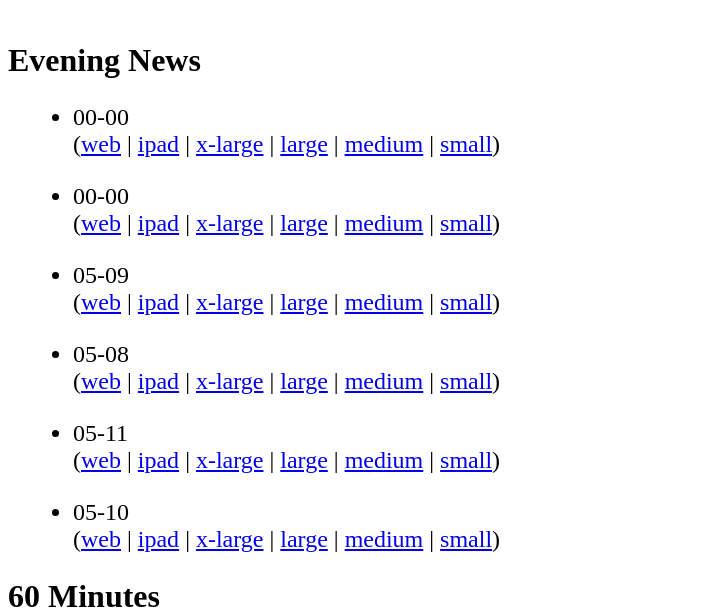
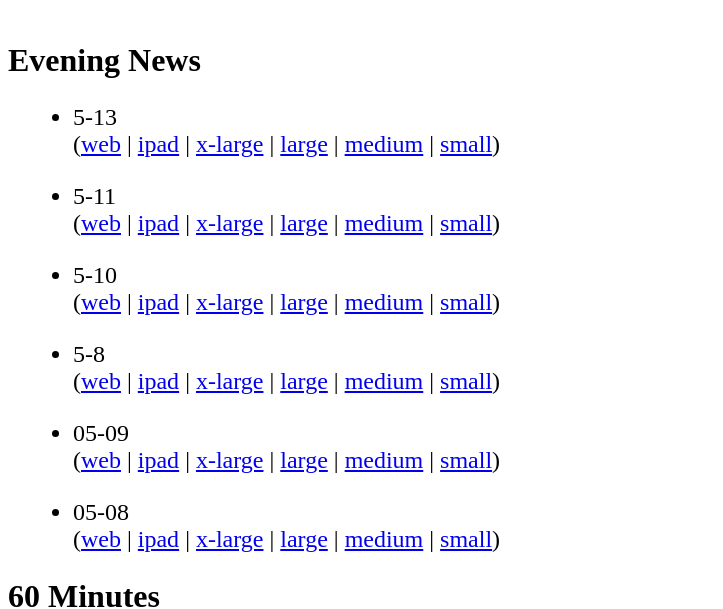
Before and after one commit to jkutner/cbsfeed, a Jekyll site: the page built from index.html, in a window 1280 px wide. Shown: the part 243-852 px from the top of the page, without its empty margins (0-723 px from the left). Built offline with Jekyll 4.4.1, drawn with Linux system fonts in a browser that asks for light colours; nearby versions of some CDN libraries; some of the changed lines change nothing that is shown.

Commit message:
Updating with latest episdoes

```diff
--- a/_data/evening_news.yml
+++ b/_data/evening_news.yml
@@ -1,14 +1,14 @@
 ---
-- title: 00-00
+- title: 5-13
   links:
     orig: /videos/513-markets-surge-past-milestones-despite-weak-economy-medal-of-honor-recipient-shares-harrowing-tale-of-heroism/
-    ipad: ipad-streaming.cbsnews.com/media/mpx/2014/05/12/253400131829/EN_FULL_0511_replace_tablet.m3u8
+    ipad: ipad-streaming.cbsnews.com/media/mpx/2014/05/13/255233091977/EN_051314_FULL_phone.m3u8
     mp4_240: media\/2014\/05\/12\/253400131829\/EN_FULL_0511_replace_240.mp4
     mp4_740: media\/2014\/05\/12\/253400131829\/EN_FULL_0511_replace_740.mp4
     mp4_796: media\/2014\/05\/12\/253400131829\/EN_FULL_0511_replace_796.mp4
     mp4_1296: media\/2014\/05\/12\/253400131829\/EN_FULL_0511_replace_1296.mp4
-  date: 00-00
-- title: 00-00
+  date: 5-13
+- title: 5-11
   links:
     orig: /videos/511-violent-tornado-destroys-homes-buildings-in-missouri-town-singer-ben-harper-teams-up-with-mom/
     ipad: ''
@@ -16,7 +16,25 @@
     mp4_740: ''
     mp4_796: ''
     mp4_1296: ''
-  date: 00-00
+  date: 5-11
+- title: 5-10
+  links:
+    orig: /videos/510-outrage-grows-in-nigeria-over-abducted-schoolgirls-young-musicians-gather-for-master-class-with-jazz-great/
+    ipad: ''
+    mp4_240: ''
+    mp4_740: ''
+    mp4_796: ''
+    mp4_1296: ''
+  date: 5-10
+- title: 5-8
+  links:
+    orig: /videos/58-va-medical-centers-to-undergo-face-to-face-audits-thompson-trio-honors-rich-family-history-through-lacrosse/
+    ipad: ''
+    mp4_240: ''
+    mp4_740: ''
+    mp4_796: ''
+    mp4_1296: ''
+  date: 5-8
 - title: 05-09
   links:
     orig: /videos/5-9-businessman-richard-parsons-named-interim-clippers-ceo-son-travels-to-amazon-jungle-to-reconnect-with-mother/
@@ -35,21 +53,3 @@
     mp4_796: media\/2014\/05\/12\/253400131829\/EN_FULL_0511_replace_796.mp4
     mp4_1296: media\/2014\/05\/12\/253400131829\/EN_FULL_0511_replace_1296.mp4
   date: 05-08
-- title: 05-11
-  links:
-    orig: /videos/5-11-violent-tornado-destroys-homes-buildings-in-missouri-town-singer-ben-harper-teams-up-with-mom/
-    ipad: ipad-streaming.cbsnews.com/media/mpx/2014/05/12/253400131829/EN_FULL_0511_replace_tablet.m3u8
-    mp4_240: media\/2014\/05\/12\/253400131829\/EN_FULL_0511_replace_240.mp4
-    mp4_740: media\/2014\/05\/12\/253400131829\/EN_FULL_0511_replace_740.mp4
-    mp4_796: media\/2014\/05\/12\/253400131829\/EN_FULL_0511_replace_796.mp4
-    mp4_1296: media\/2014\/05\/12\/253400131829\/EN_FULL_0511_replace_1296.mp4
-  date: 05-11
-- title: 05-10
-  links:
-    orig: /videos/5-10-outrage-grows-in-nigeria-over-abducted-schoolgirls-young-musicians-gather-for-master-class-with-jazz-great/
-    ipad: ipad-streaming.cbsnews.com/media/mpx/2014/05/11/252551747708/EN_FULL_0510_tablet.m3u8
-    mp4_240: media\/2014\/05\/11\/252551747708\/EN_FULL_0510_240.mp4
-    mp4_740: media\/2014\/05\/11\/252551747708\/EN_FULL_0510_740.mp4
-    mp4_796: media\/2014\/05\/11\/252551747708\/EN_FULL_0510_796.mp4
-    mp4_1296: media\/2014\/05\/11\/252551747708\/EN_FULL_0510_1296.mp4
-  date: 05-10
```
